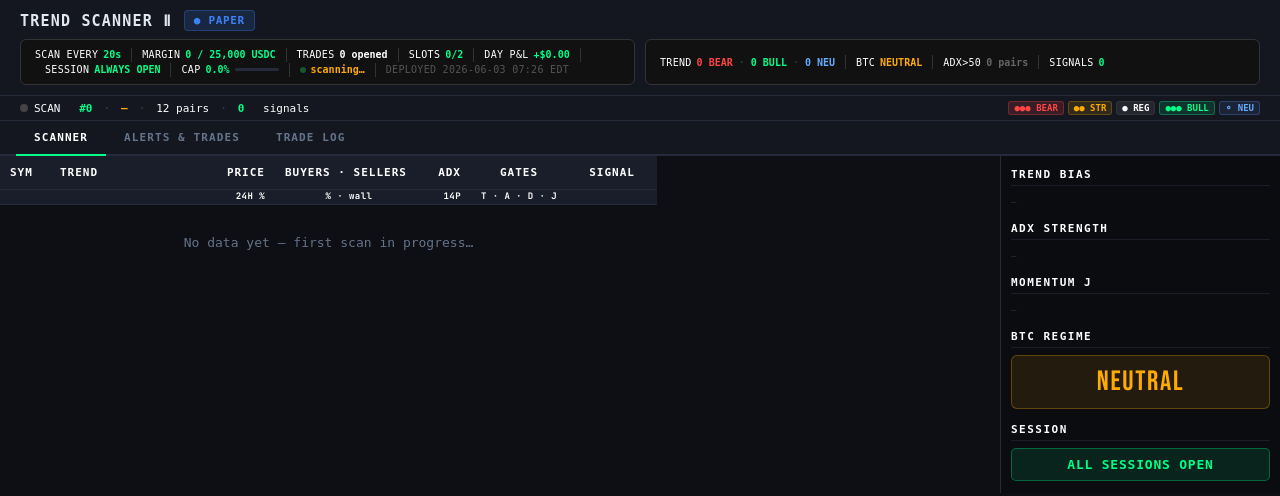
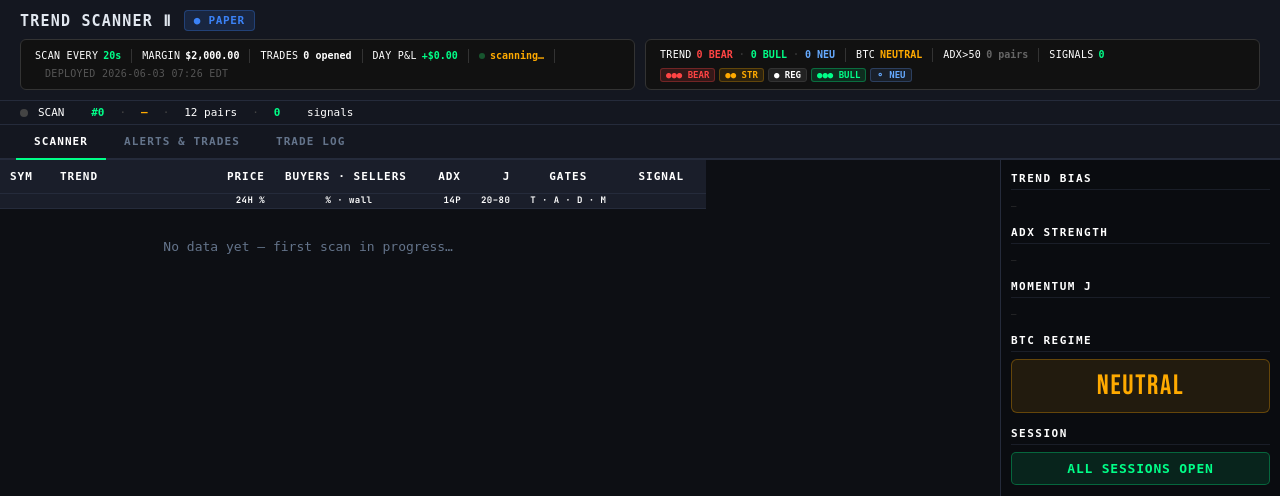
Before and after one commit to krishnanrvijay-afk/trend-scanner-part-deux, a FastAPI app: page / in a window 1280 px wide. Shown: the top 496 px of the page. Run offline with FastAPI, Linux system fonts and the light colour scheme; data that the repository does not hold is empty.

Commit message:
fix: left pill cleanup margin 2000, trend keys in right pill, remove from scan strip, add J column

```diff
--- a/templates/dashboard.html
+++ b/templates/dashboard.html
@@ -444,7 +444,6 @@
       padding: 5px 20px;
       display: flex;
       align-items: center;
-      justify-content: space-between;
       gap: 10px;
       font-family: var(--font);
       font-size: 11px;
@@ -826,7 +825,7 @@
       <span class="hc-sep"></span>
       <div class="hc-item">
         <span class="hc-label">MARGIN</span>
-        <span class="hc-val" id="hc-margin">— USDC</span>
+        <span class="hc-val" style="color:#ffffff">$2,000.00</span>
       </div>
       <span class="hc-sep"></span>
       <div class="hc-item">
@@ -835,24 +834,8 @@
       </div>
       <span class="hc-sep"></span>
       <div class="hc-item">
-        <span class="hc-label">SLOTS</span>
-        <span class="hc-val" id="hc-slots" style="color:#00ff88">0/2</span>
-      </div>
-      <span class="hc-sep"></span>
-      <div class="hc-item">
         <span class="hc-label">DAY P&amp;L</span>
         <span class="hc-val" id="hc-daily-pnl" style="color:#888">—</span>
-      </div>
-      <span class="hc-sep"></span>
-      <div class="hc-item">
-        <span class="hc-label">SESSION</span>
-        <span class="hc-val" id="hc-session" style="color:#00ff88">ALWAYS OPEN</span>
-      </div>
-      <span class="hc-sep"></span>
-      <div class="hc-item">
-        <span class="hc-label">CAP</span>
-        <span class="hc-val" style="color:#00ff88" id="hc-cap-pct">0%</span>
-        <div class="hc-capbar-bg"><div class="hc-capbar-fill cap-green" id="hc-cap-bar" style="width:0%"></div></div>
       </div>
       <span class="hc-sep"></span>
       <div class="hc-item">
@@ -865,8 +848,9 @@
       </div>
     </div>
     <!-- RIGHT: Market Snapshot summary (always-visible) -->
-    <div class="hcard">
-      <div class="hc-item">
+    <div class="hcard" style="flex-direction:column;align-items:flex-start;gap:6px;padding:7px 14px">
+      <div style="display:flex;align-items:center;flex-wrap:wrap;gap:0">
+        <div class="hc-item" style="padding-left:0">
           <span class="hc-label">TREND</span>
           <span class="hc-val" id="hc-trend-val">—</span>
         </div>
@@ -886,12 +870,19 @@
           <span class="hc-val" style="color:#00ff88" id="hc-signals">0</span>
         </div>
       </div>
+      <div style="display:flex;align-items:center;gap:4px">
+        <span style="font-size:9px;font-weight:700;padding:1px 5px;border-radius:3px;background:rgba(255,68,68,0.15);color:#ff4444;border:1px solid rgba(255,68,68,0.3)">&#9679;&#9679;&#9679; BEAR</span>
+        <span style="font-size:9px;font-weight:700;padding:1px 5px;border-radius:3px;background:rgba(255,170,0,0.12);color:#ffaa00;border:1px solid rgba(255,170,0,0.25)">&#9679;&#9679; STR</span>
+        <span style="font-size:9px;font-weight:700;padding:1px 5px;border-radius:3px;background:rgba(255,255,255,0.07);color:#fff;border:1px solid #333">&#9679; REG</span>
+        <span style="font-size:9px;font-weight:700;padding:1px 5px;border-radius:3px;background:rgba(0,255,136,0.12);color:#00ff88;border:1px solid rgba(0,255,136,0.3)">&#9679;&#9679;&#9679; BULL</span>
+        <span style="font-size:9px;font-weight:700;padding:1px 5px;border-radius:3px;background:rgba(100,160,255,0.1);color:#66aaff;border:1px solid rgba(100,160,255,0.25)">&#9900; NEU</span>
+      </div>
+    </div>
   </div>
 </header>
 
 <!-- Scan pulse strip -->
 <div class="scan-pulse-strip">
-  <span style="display:flex;align-items:center;gap:6px">
   <span class="pulse-dot" id="pulse-dot"></span>
   <span style="color:#ffffff">SCAN</span>&nbsp;<span id="pulse-scan-num" style="color:#00ff88;font-weight:bold">—</span>
   <span style="color:#444444;margin:0 5px">·</span>
@@ -900,14 +891,6 @@
   <span style="color:#ffffff">12 pairs</span>
   <span style="color:#444444;margin:0 5px">·</span>
   <span id="pulse-signals" style="color:#00ff88;font-weight:bold">—</span>&nbsp;<span style="color:#ffffff">signals</span>
-  </span>
-  <span style="display:flex;align-items:center;gap:4px">
-    <span style="font-size:9px;font-weight:700;padding:1px 5px;border-radius:3px;background:rgba(255,68,68,0.15);color:#ff4444;border:1px solid rgba(255,68,68,0.3)">&#9679;&#9679;&#9679; BEAR</span>
-    <span style="font-size:9px;font-weight:700;padding:1px 5px;border-radius:3px;background:rgba(255,170,0,0.12);color:#ffaa00;border:1px solid rgba(255,170,0,0.25)">&#9679;&#9679; STR</span>
-    <span style="font-size:9px;font-weight:700;padding:1px 5px;border-radius:3px;background:rgba(255,255,255,0.07);color:#fff;border:1px solid #333">&#9679; REG</span>
-    <span style="font-size:9px;font-weight:700;padding:1px 5px;border-radius:3px;background:rgba(0,255,136,0.12);color:#00ff88;border:1px solid rgba(0,255,136,0.3)">&#9679;&#9679;&#9679; BULL</span>
-    <span style="font-size:9px;font-weight:700;padding:1px 5px;border-radius:3px;background:rgba(100,160,255,0.1);color:#66aaff;border:1px solid rgba(100,160,255,0.25)">&#9900; NEU</span>
-  </span>
 </div>
 
 <!-- Tab bar -->
@@ -940,6 +923,7 @@
             <th style="text-align:right;width:115px">PRICE</th>
             <th style="text-align:left;width:148px">BUYERS &middot; SELLERS</th>
             <th style="text-align:right;width:48px">ADX</th>
+            <th style="text-align:right;width:44px">J</th>
             <th class="th-gates" style="width:80px">GATES</th>
             <th class="th-signal" style="width:90px">SIGNAL</th>
           </tr>
@@ -949,12 +933,13 @@
             <td style="text-align:right">24H %</td>
             <td style="text-align:center">% &middot; wall</td>
             <td style="text-align:right">14P</td>
-            <td style="text-align:center">T &middot; A &middot; D &middot; J</td>
+            <td style="text-align:right">20–80</td>
+            <td style="text-align:center">T &middot; A &middot; D &middot; M</td>
             <td></td>
           </tr>
         </thead>
         <tbody id="pair-tbody">
-          <tr class="pair-row-1"><td colspan="7" style="text-align:center;color:var(--muted);padding:30px;">Connecting to Hyperliquid…</td></tr>
+          <tr class="pair-row-1"><td colspan="8" style="text-align:center;color:var(--muted);padding:30px;">Connecting to Hyperliquid…</td></tr>
         </tbody>
       </table>
     </div>
```
Lines whose indentation alone changed are shown as unchanged.
